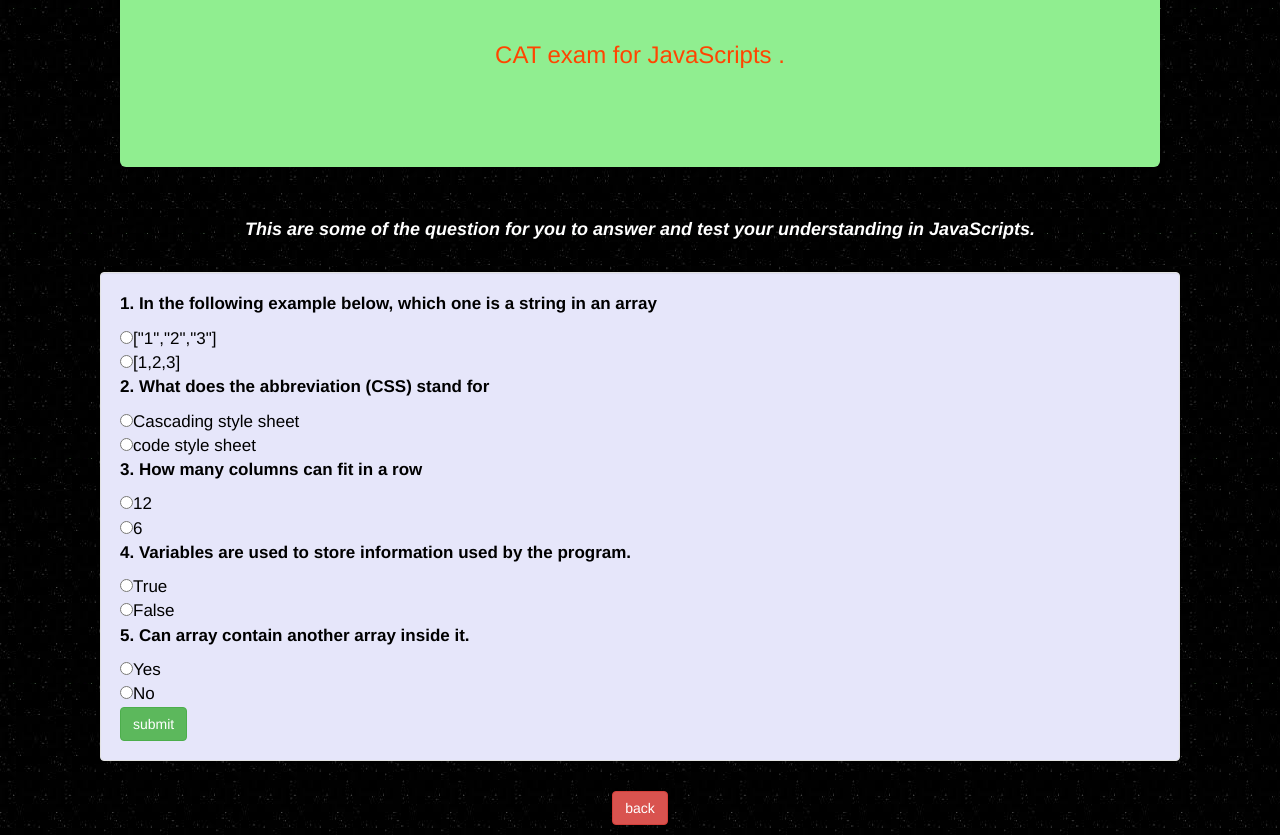
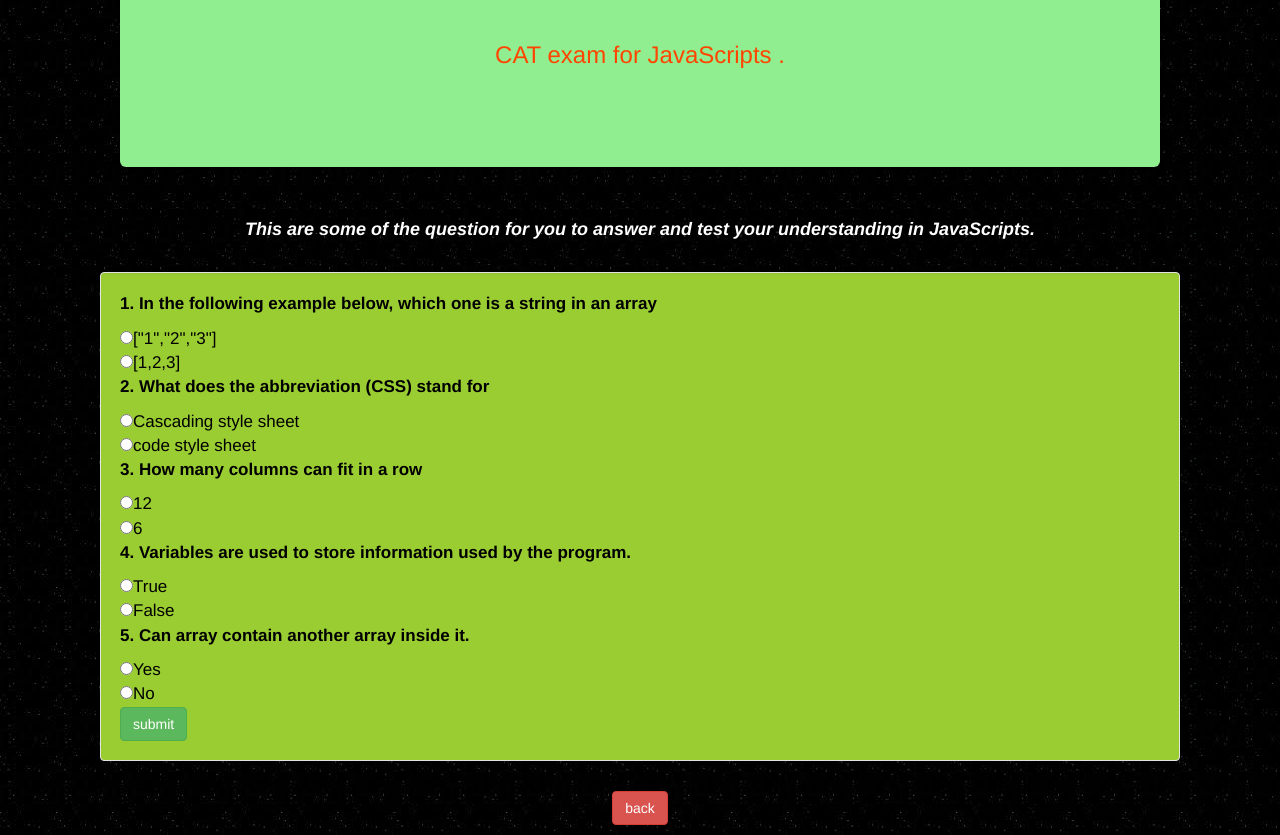
Before and after one commit to shureim/quiz, a plain HTML site: page index.html in a window 1280 px wide. Shown: the part 216-1051 px from the top of the page. Drawn offline with nearby package versions, Linux system fonts and the light colour scheme.

Commit message:
added a background color of the well

```diff
--- a/css/style.css
+++ b/css/style.css
@@ -4,7 +4,7 @@
 }
 .well{
   margin-right: 50px;
-  background-color:#E6E6FA;
+  background-color:#9ACD32;
   font-size: 17px;
   color: black;
   margin: 30px;
```
